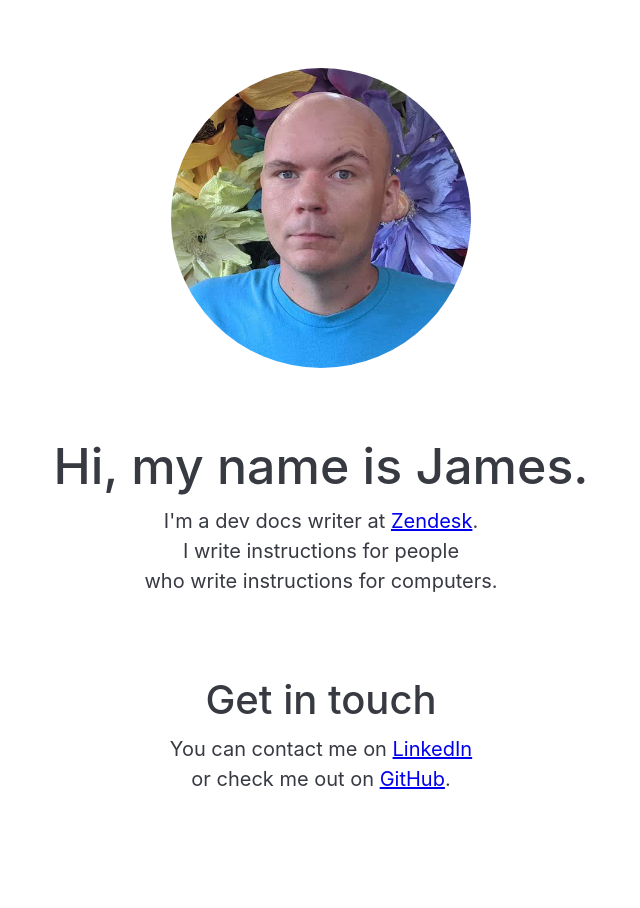
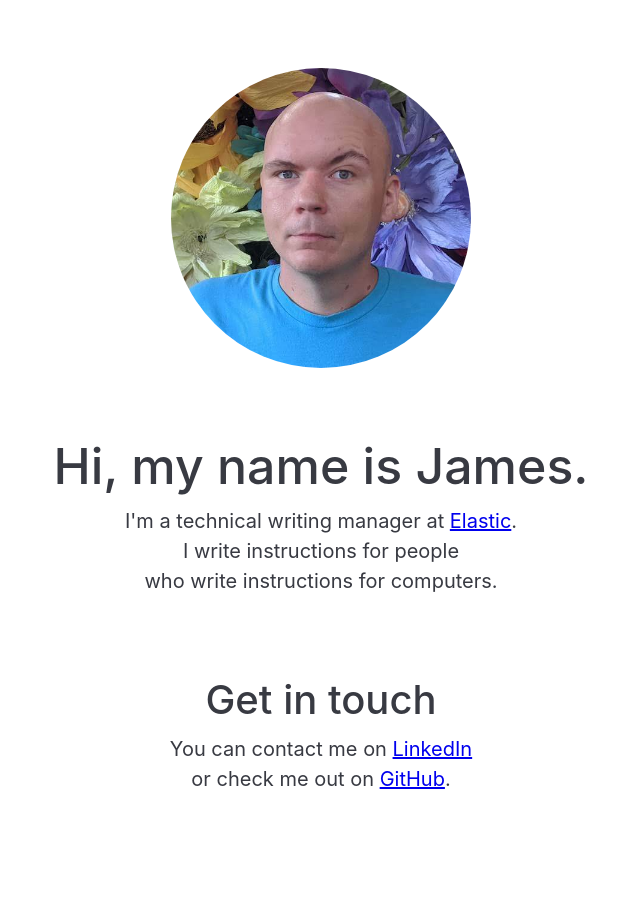
Before and after one commit to jrodewig/jrodewig.github.io, a Jekyll site: the page built from index.html, in a window 1280 px wide. Shown: the whole page, without its empty margins (319-959 px from the left). Built offline with Jekyll 4.4.1, drawn with Linux system fonts in a browser that asks for light colours.

Commit message:
update work

```diff
--- a/index.html
+++ b/index.html
@@ -15,11 +15,11 @@ title: James Rodewig
   <section>
     <h1>Hi, my name is James.</h1>
     <p>
-      I'm a dev docs writer at
+      I'm a technical writing manager at
       <a
-        href="https://developer.zendesk.com/documentation/"
+        href="hhttps://www.elastic.co/"
         rel="noopener noreferrer"
-        >Zendesk</a
+        >Elastic</a
       >.
       <br class="sm-hide" />
       I write instructions for people
```
